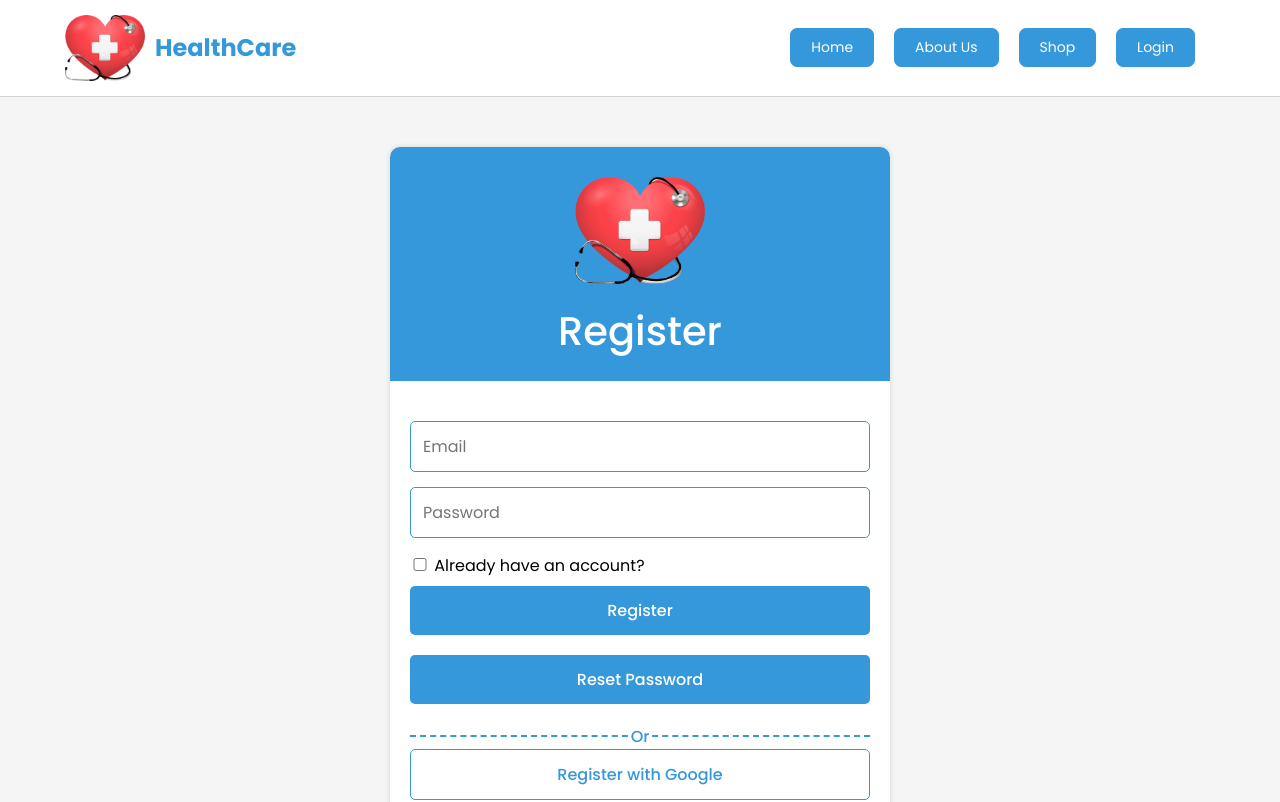
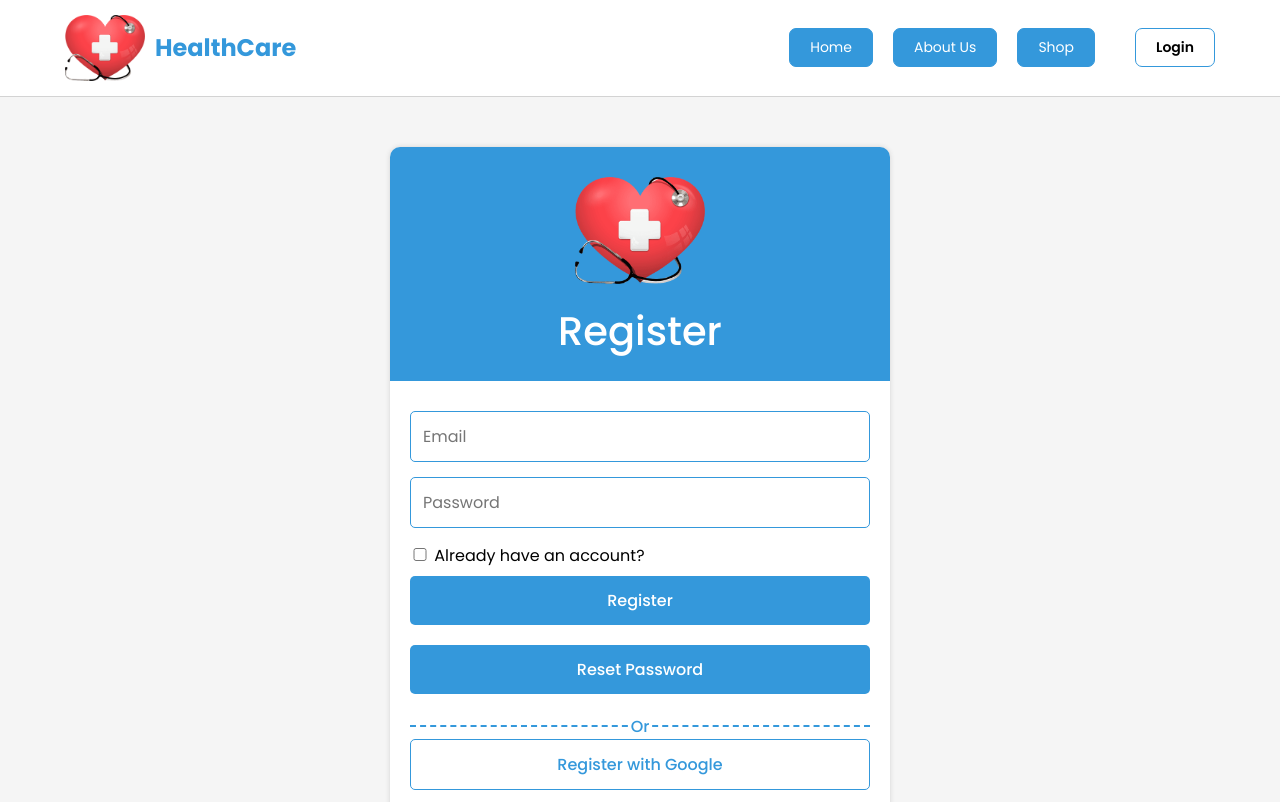
Before and after one commit to azizulwd/healthcare-related-website, a React (Create React App) app: page /login in a window 1280 px wide. Shown: the top 802 px of the page. Built offline with nearby package versions, Linux system fonts and the light colour scheme; no server answers.

Commit message:
update authentication

```diff
--- a/src/Pages/Login/Login.js
+++ b/src/Pages/Login/Login.js
@@ -4,7 +4,7 @@ import loginLogo from '../../images/logo.png';
 import useAuth from '../../hooks/useAuth';
 
 const Login = () => {
-    const {user, signInWithGoogle, handleRegistration, toggleLogin, isLogin, error, handleEmail, handlePassword, resetPasswordEmail, logOut} = useAuth();
+    const {user, signInWithGoogle, handleRegistration, toggleLogin, isLogin, handleEmail, handlePassword, resetPasswordEmail} = useAuth();
 
     return (
         <div>
@@ -16,9 +16,6 @@ const Login = () => {
                         <h1>{isLogin ? 'Login' : 'Register'}</h1>
                     </div>
                     <form onSubmit={handleRegistration} className="form_input_group">
-                        <p className="error_message">
-                            <span>{error}</span>
-                        </p>
                         <input onBlur={handleEmail} type="text" placeholder="Email" />
                         <input onBlur={handlePassword} type="password" placeholder="Password" />
                         <input onChange={toggleLogin} type="checkbox" id="checkbox" />
@@ -41,9 +38,6 @@ const Login = () => {
                         <h1>{isLogin ? 'Login' : 'Register'}</h1>
                     </div>
                     <form onSubmit={handleRegistration} className="form_input_group">
-                        <p className="error_message">
-                            <span>{error}</span>
-                        </p>
                         <input onBlur={handleEmail} type="text" placeholder="Email" />
                         <input onBlur={handlePassword} type="password" placeholder="Password" />
                         <input onChange={toggleLogin} type="checkbox" id="checkbox" />
--- a/src/Pages/Shared/Header/Header.js
+++ b/src/Pages/Shared/Header/Header.js
@@ -5,7 +5,7 @@ import { Link } from 'react-router-dom';
 import useAuth from '../../../hooks/useAuth';
 
 const Header = () => {
-    const {user, logOut} = useAuth();
+    const {user, logOut, isLogin} = useAuth();
 
     return (
         <div className="header">
@@ -20,9 +20,8 @@ const Header = () => {
                     <Link to="/home">Home</Link>
                     <Link to="/aboutus">About Us</Link>
                     <Link to="/shop">Shop</Link>
-                    <Link to="/login">Login</Link>
                     <span>{user?.displayName}</span>
-                    {user?.email && <button onClick={logOut}>Logout</button>}
+                    {isLogin ? <button onClick={logOut}>Logout</button> : <Link to="/login">Login</Link>}
                 </div>
             </div>
         </div>
```
